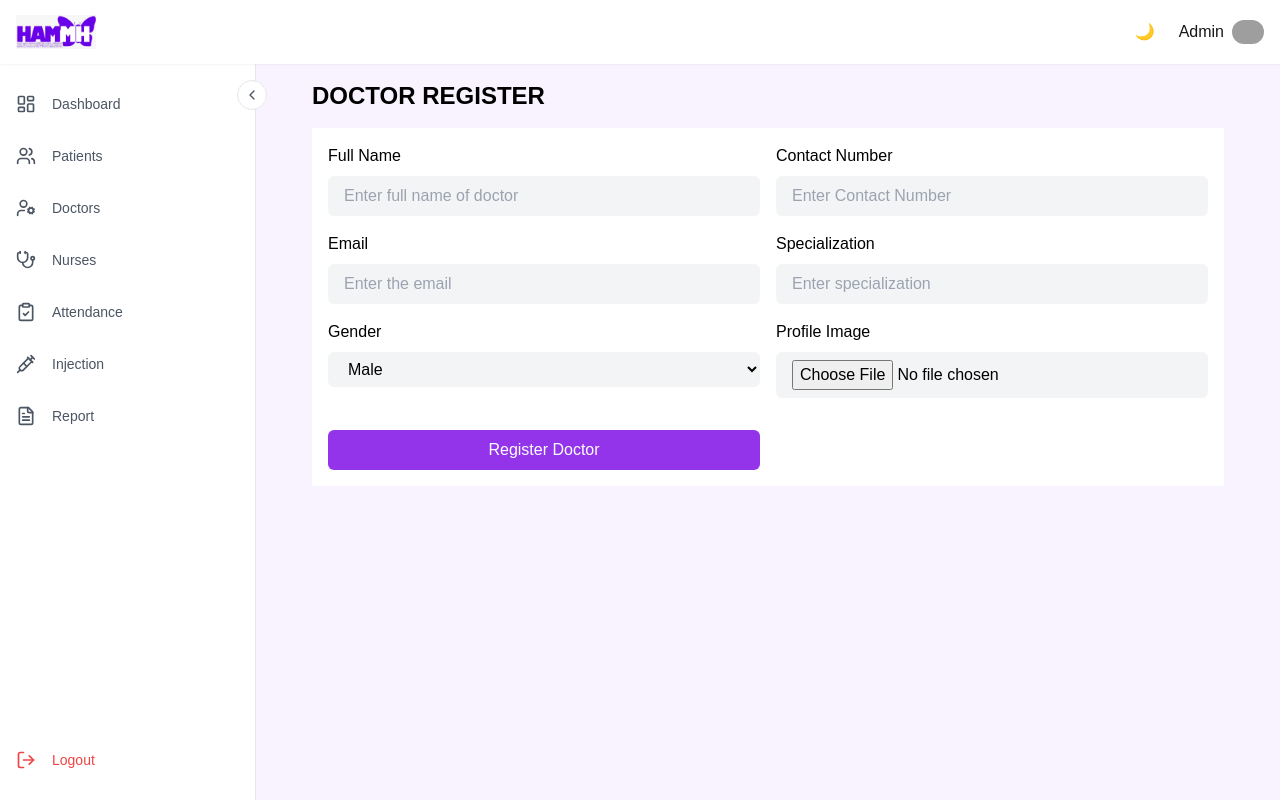
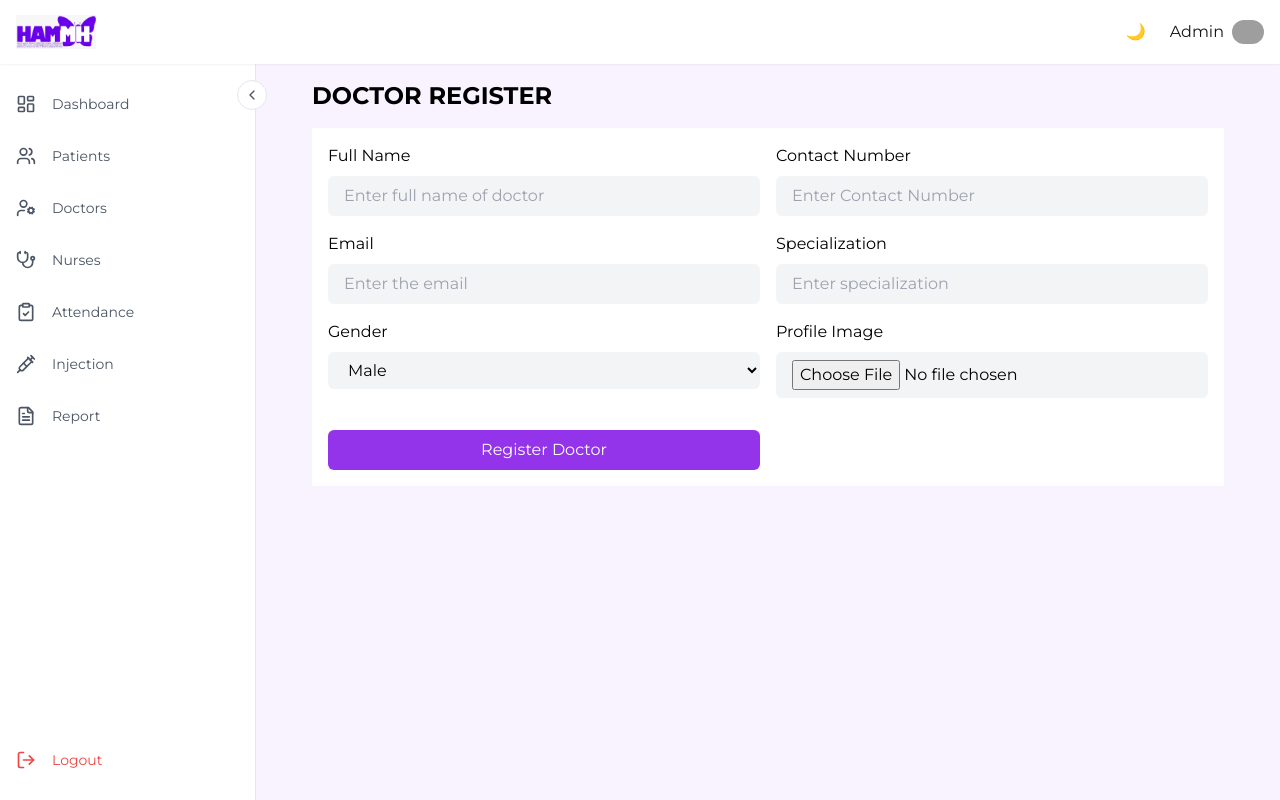
Before and after one commit to Rdilshan/HAMMH, a Next.js app: page /dashboard/doctors/Doctors_Register in a window 1280 px wide. Built offline with nearby package versions, Linux system fonts and the light colour scheme; grey boxes are pictures that could not be loaded.

Commit message:
change the front

```diff
--- a/src/app/globals.css
+++ b/src/app/globals.css
@@ -17,5 +17,6 @@
 body {
   color: var(--foreground);
   background: var(--background); /* Uses #F8F3FF in light mode */
-  font-family: Arial, Helvetica, sans-serif;
+  /* font-family: Arial, Helvetica, sans-serif; */
+  font-family: var(--font-montserrat), sans-serif;
 }
--- a/src/app/layout.tsx
+++ b/src/app/layout.tsx
@@ -1,6 +1,13 @@
 import type { Metadata } from "next";
 import localFont from "next/font/local";
+import { Montserrat } from 'next/font/google';
 import "./globals.css";
+
+const montserrat = Montserrat({
+  subsets: ['latin'],
+  variable: '--font-montserrat',
+  weight: ['400', '700'],
+});
 
 const geistSans = localFont({
   src: "./fonts/GeistVF.woff",
@@ -25,8 +32,11 @@ export default function RootLayout({
 }>) {
   return (
     <html lang="en">
-      <body
+      {/* <body
         className={`${geistSans.variable} ${geistMono.variable} antialiased`}
+      > */}
+         <body
+        className={`${montserrat.variable} ${geistSans.variable} ${geistMono.variable} antialiased`}
       >
         {children}
       </body>
```
